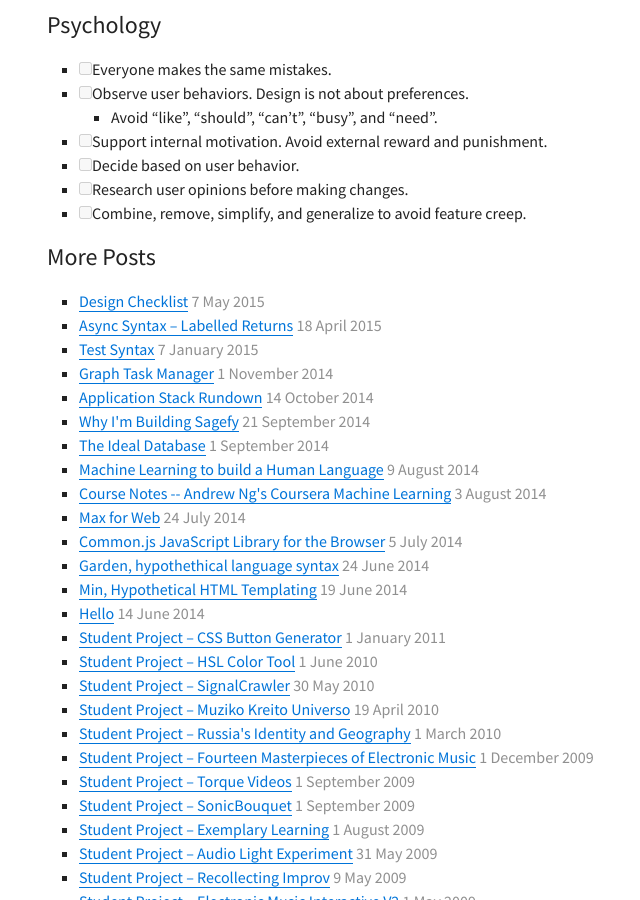
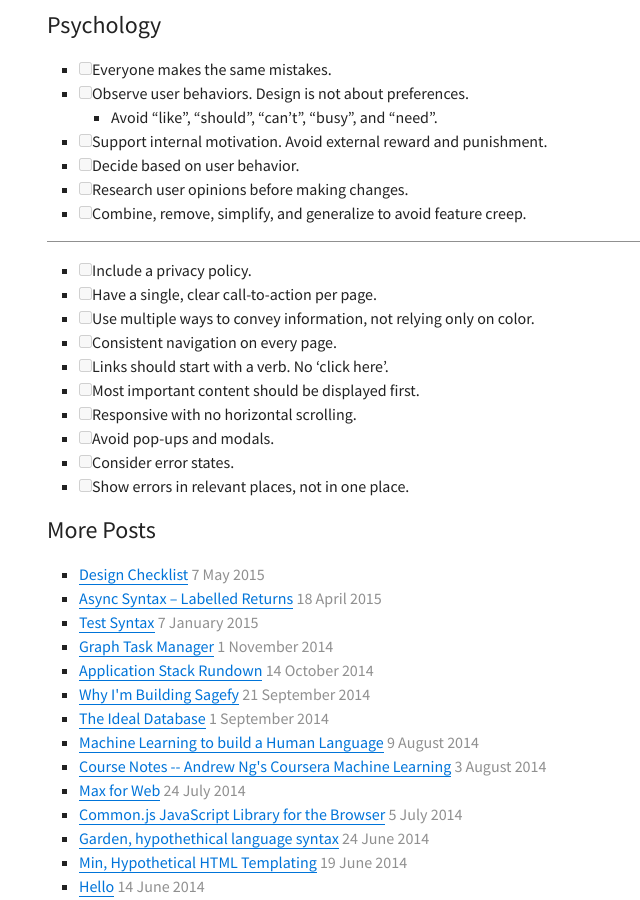
Before and after one commit to heiskr/heiskr.github.io, a Jekyll site: the page built from _posts/2015-05-07-design-checklist.md, in a window 1280 px wide and 900 px high, scrolled down 1951 px. Shown: the whole window, without its empty margins (273-913 px from the left). Built offline with Jekyll 4.4.1, drawn with Linux system fonts in a browser that asks for light colours; nearby versions of some CDN libraries; comment, search, counter and statistics services are not loaded.

Commit message:
Update 2015-05-07-design-checklist.md
adding a few more bullets. need to clean this up later

```diff
--- a/_posts/2015-05-07-design-checklist.md
+++ b/_posts/2015-05-07-design-checklist.md
@@ -95,3 +95,16 @@ Psychology
 - [ ] Decide based on user behavior.
 - [ ] Research user opinions before making changes.
 - [ ] Combine, remove, simplify, and generalize to avoid feature creep.
+
+----
+
+- [ ] Include a privacy policy.
+- [ ] Have a single, clear call-to-action per page.
+- [ ] Use multiple ways to convey information, not relying only on color.
+- [ ] Consistent navigation on every page.
+- [ ] Links should start with a verb. No 'click here'.
+- [ ] Most important content should be displayed first.
+- [ ] Responsive with no horizontal scrolling.
+- [ ] Avoid pop-ups and modals.
+- [ ] Consider error states.
+- [ ] Show errors in relevant places, not in one place.
```
